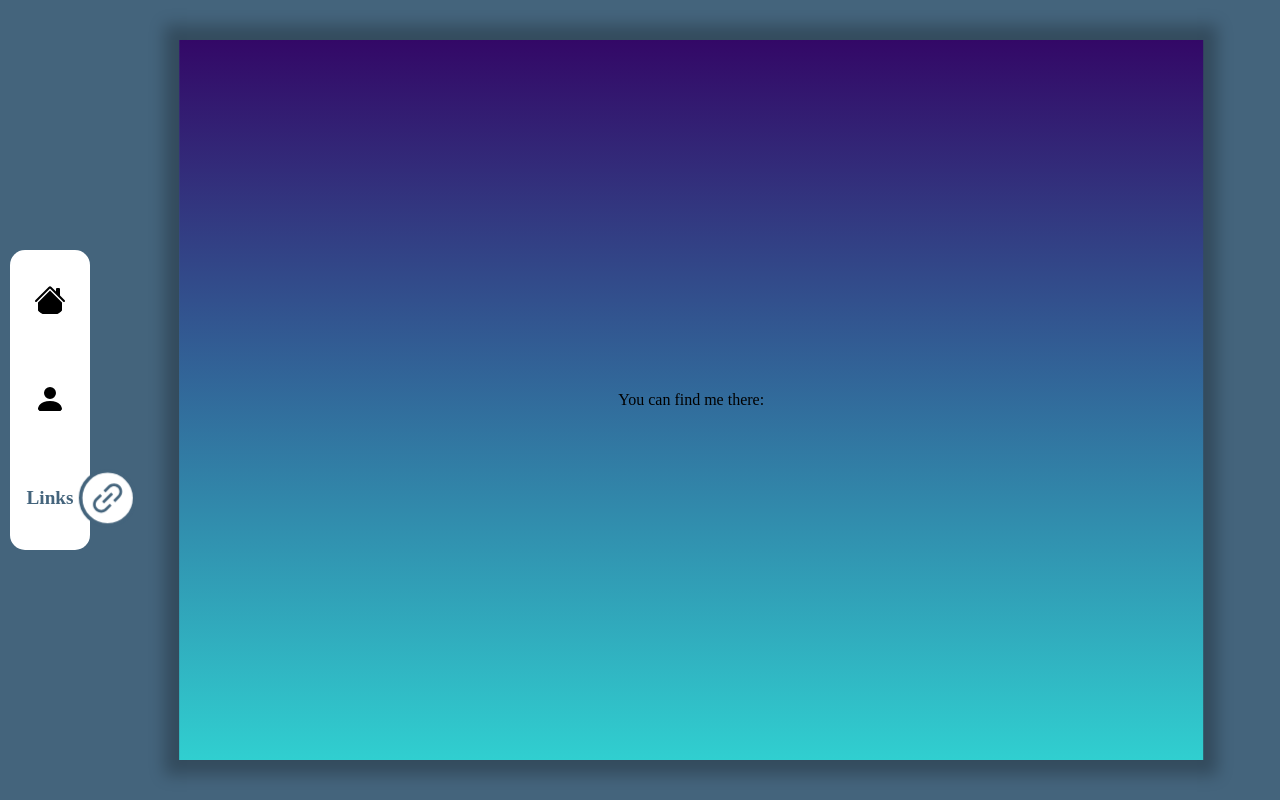
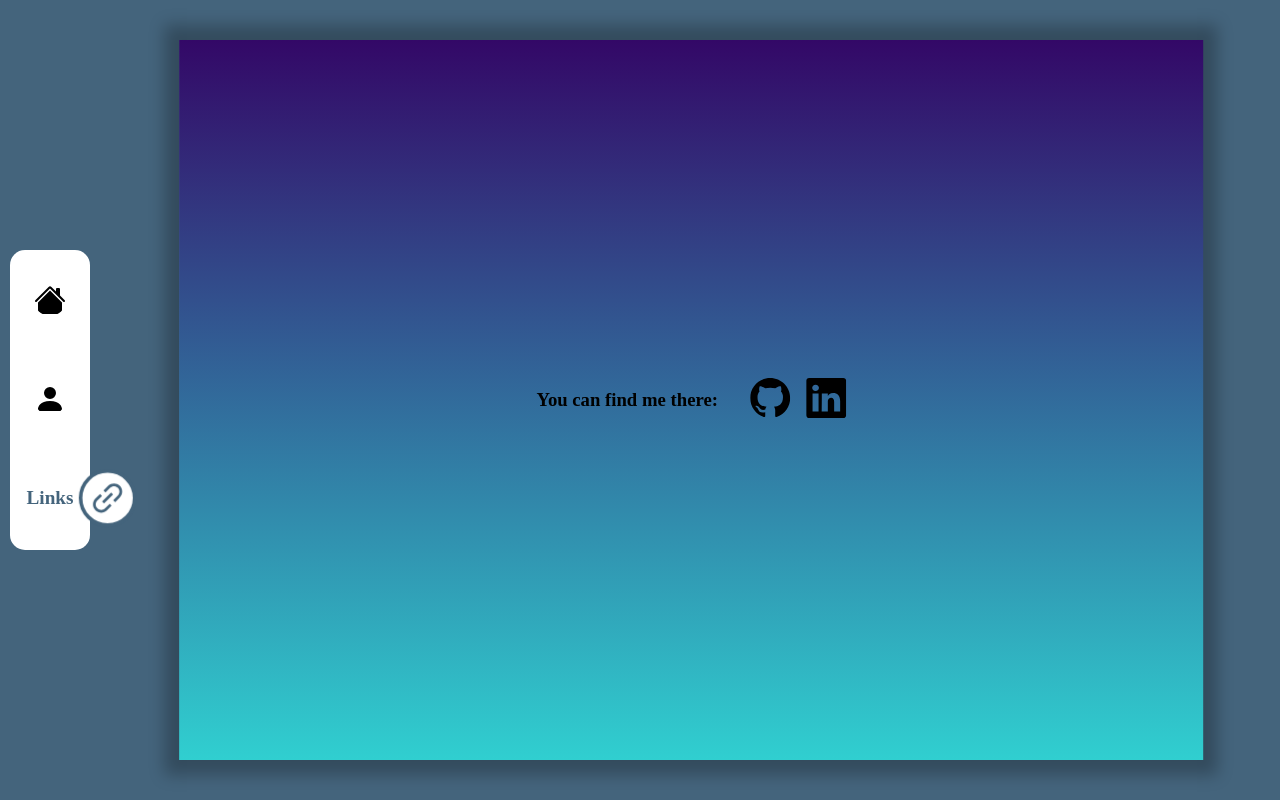
Before and after one commit to m-gibas/portfolio-react, a React (Create React App) app: page /links in a window 1280 px wide. Built offline with nearby package versions, Linux system fonts and the light colour scheme.

Commit message:
added links hrefs

```diff
--- a/src/components/About/About.tsx
+++ b/src/components/About/About.tsx
@@ -1,9 +1,17 @@
 import './About.css'
+import about from './about.jpg'
 
 const About = () => {
   return (
     <div className="container container-about">
-        <p>About page</p>
+        <section>
+          <h3>Hi!</h3>
+          <span>
+          My name is Max and I'm currently seeking a job! <br />
+          At the moment I'm trying to learn React with TypeScript.
+          </span>
+        </section>
+        <img src={about} alt='about' />
     </div>
   )
 }
--- a/src/components/Links/Links.css
+++ b/src/components/Links/Links.css
@@ -0,0 +1,9 @@
+.links-icons {
+  display: flex;
+  gap: 1rem;
+  flex-wrap: wrap;
+}
+
+.links-icon {
+  color: black;
+}
--- a/src/components/Links/Links.tsx
+++ b/src/components/Links/Links.tsx
@@ -1,9 +1,28 @@
 import './Links.css'
+import { BsGithub, BsLinkedin } from 'react-icons/bs'
 
 const Links = () => {
   return (
     <div className="container container-links">
-        <p>You can find me there:</p>
+        <h3>You can find me there:</h3>
+        <div className='links-icons'>
+          <a
+              href="https://github.com/m-gibas"
+              target="_blank"
+              rel="noreferrer noopener"
+              title="Click me!"
+              className='links-icon'
+            ><BsGithub size={'2.5rem'} />
+          </a>
+          <a
+              href="https://www.linkedin.com/in/maksymilian-gibas-259791235/"
+              target="_blank"
+              rel="noreferrer noopener"
+              title="Click me!"
+              className='links-icon'
+            ><BsLinkedin size={'2.5rem'} />
+          </a>
+        </div>
     </div>
   )
 }
--- a/src/components/Navbar/Navbar.css
+++ b/src/components/Navbar/Navbar.css
@@ -40,22 +40,22 @@
   font-weight: 600;
   position: absolute;
   opacity: 1;
-  transition: all 0.6s;
+  transition: all 0.65s;
 }
 
 .navbar-active {
   color: var(--clr-1);
-  transition: all 0.4s;
+  transition: all 0.5s;
 }
 
 .hide-navbar-title {
   opacity: 0;
-  transition: all 0.3s;
+  transition: all 0.35s;
 }
 
 .move-icon {
   transform: translateX(2rem);
-  transition: all 0.5s;
+  transition: all 0.6s;
 
   background: white;
   border-radius: 50%;
--- a/src/index.css
+++ b/src/index.css
@@ -45,6 +45,11 @@ body {
   background: linear-gradient(to top, #30cfd0 0%, #330867 100%);
 }
 
+.container img {
+  max-width: 30vw;
+  max-height: 70vh;
+}
+
 /* page transition to right side */
 /*
 .page-enter {
@@ -81,7 +86,7 @@ body {
   opacity: 1;
   height: 90vh;
 
-  transition: all 500ms;
+  transition: all 400ms;
 }
 
 .page-exit {
@@ -91,7 +96,7 @@ body {
   opacity: 0;
   height: 2vh;
 
-  transition: all 600ms;
+  transition: all 450ms;
 }
 
 /* page transition to and from bottom  */
```
Also changed, not shown: src/components/About/about.jpg (added).
